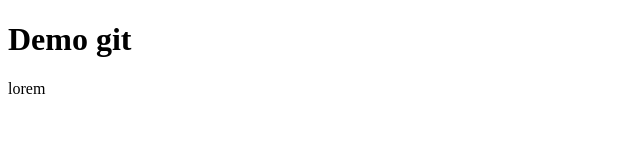
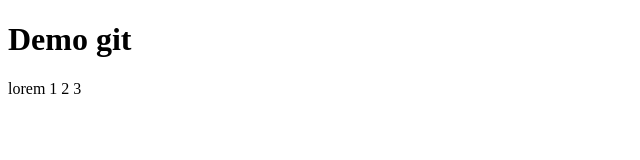
Before and after one commit to GiangOT/tailwindcss_personal, a plain HTML site: page js/index.html in a window 1280 px wide. Shown: the full height of the page, 0-640 px from the left. Drawn offline with Linux system fonts and the light colour scheme.

Commit message:
Update index.html

```diff
--- a/js/index.html
+++ b/js/index.html
@@ -7,6 +7,6 @@
 </head>
 <body>
     <h1> Demo git</h1>
-    <p> lorem</p>
+    <p> lorem 1 2 3</p>
 </body>
 </html>
```
